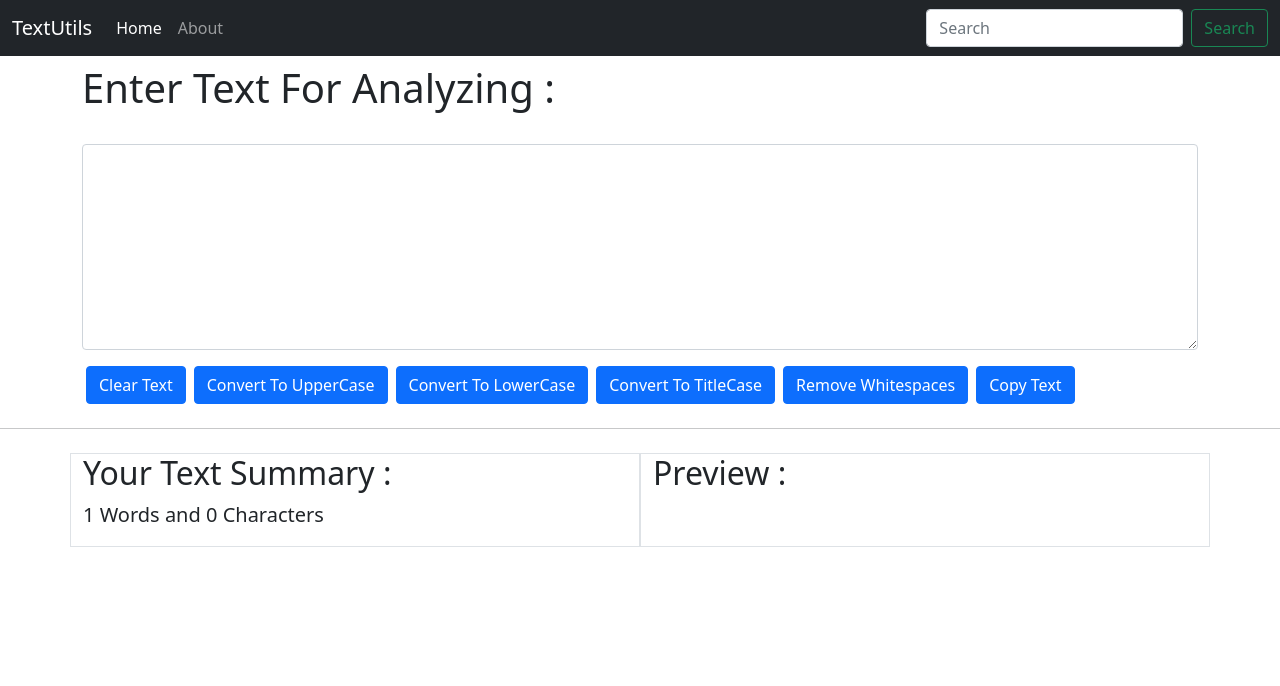
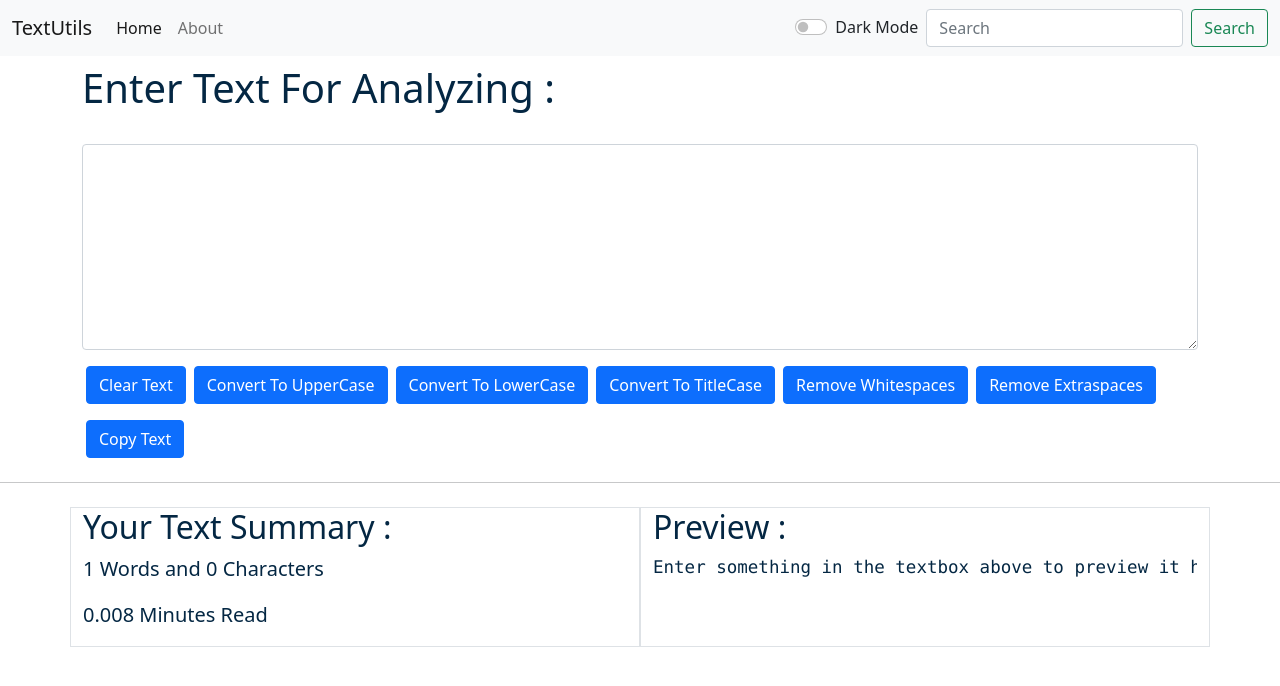
Before and after one commit to Alfaiz-Thoughtwin/React-Tutorials, a React (Create React App) app in the folder textutils/: page / in a window 1280 px wide. Shown: the top 686 px of the page. Built offline with nearby package versions, Linux system fonts and the light colour scheme.

Commit message:
Tut12 Improving Dark Mode & Refactoring App Component

```diff
--- a/textutils/src/App.js
+++ b/textutils/src/App.js
@@ -3,13 +3,27 @@ import './App.css';
 // import About from './components/About';
 import Navbar from './components/Navbar';
 import TextForm from './components/TextForm';
+import React, { useState } from 'react'
+
 
 
 function App() {
+  const [mode, setMode] = useState('light');
+  const toggleMode = () => {
+    if (mode === 'light') {
+      setMode('dark');
+      document.body.style.backgroundColor = '#042743';
+    }
+    else {
+      setMode('light');
+      document.body.style.backgroundColor = 'white';
+    }
+
+  };
   return (
     <>
-    <Navbar title="TextUtils"/>
-    <TextForm heading="Enter Text For Analyzing :" />
+    <Navbar title="TextUtils" mode={mode} toggleMode={toggleMode}/>
+    <TextForm heading="Enter Text For Analyzing :" mode={mode} />
     {/* <About/> */}
     </>
   );
--- a/textutils/src/components/Navbar.js
+++ b/textutils/src/components/Navbar.js
@@ -4,7 +4,7 @@ import PropTypes from 'prop-types'
 
 export default function Navbar(props) {
     return (
-    <nav className="navbar navbar-expand-lg navbar-dark bg-dark">
+    <nav className={`navbar navbar-expand-lg navbar-${props.mode} bg-${props.mode}`}>
         <div className="container-fluid">
             <a className="navbar-brand" href="/">{props.title}</a>
             <button className="navbar-toggler" type="button" data-bs-toggle="collapse" data-bs-target="#navbarSupportedContent" aria-controls="navbarSupportedContent" aria-expanded="false" aria-label="Toggle navigation">
@@ -19,6 +19,10 @@ export default function Navbar(props) {
                         <a className="nav-link" href="/">{props.aboutText}</a>
                     </li>
                 </ul>
+                <div className={`form-check form-switch mx-2 text-${props.mode === 'light'?'dark':'light'}`}>
+                        <input onClick={props.toggleMode} className="form-check-input" type="checkbox" id="btnDark" name="btnDark"/>
+                        <label className="form-check-label" htmlFor="btnDark">Dark Mode</label>
+                </div>
                 <form className="d-flex">
                     <input className="form-control me-2" type="search" placeholder="Search" aria-label="Search"/>
                     <button className="btn btn-outline-success" type="submit">Search</button>
--- a/textutils/src/components/TextForm.js
+++ b/textutils/src/components/TextForm.js
@@ -27,6 +27,11 @@ export default function TextForm(props) {
         setText(newText);
     };
 
+    const handleExtraSpClick = () => {
+        let newText = text.split(/[ ]+/);
+        setText(newText.join(" "));
+    };
+
     const handleTitleClick =() => {
         let newText = text.toLowerCase().split(" ").map(function (word) {
             return word.charAt(0).toUpperCase() + word.slice(1);
@@ -37,28 +42,34 @@ export default function TextForm(props) {
     const [text, setText] = useState("");
     return (
         <>
-        <div className="container my-2">
+        <div className="container my-2" style={{color: props.mode === 'dark'?'white':'#042743'}}>
             <h1>{props.heading}</h1>
             <div className="mb-4">
                 <label htmlFor="myBox" className="form-label"></label>
-                <textarea className="form-control" value={text} onChange={handleOnChange} id="myBox" name="myBox" rows="8"></textarea>
-                <button className="btn btn-primary mt-3 mx-1" onClick={handleClearClick}>Clear Text</button>
-                <button className="btn btn-primary mt-3 mx-1" onClick={handleUnClick}>Convert To UpperCase</button>
-                <button className="btn btn-primary mt-3 mx-1" onClick={handleLoClick}>Convert To LowerCase</button>
-                <button className="btn btn-primary mt-3 mx-1" onClick={handleTitleClick}>Convert To TitleCase</button>
-                <button className="btn btn-primary mt-3 mx-1" onClick={handleWhiteSpClick}>Remove Whitespaces</button>
-                <button className="btn btn-primary mt-3 mx-1" onClick={()=> navigator.clipboard.writeText(text)}>Copy Text</button>
+                <textarea className="form-control" style={{backgroundColor: props.mode === 'dark'?'#042743':'white',color: props.mode === 'dark'?'white':'#042743'}} value={text} onChange={handleOnChange} id="myBox" name="myBox" rows="8"></textarea>
+                <button className={`btn btn-${props.mode === 'dark'?'danger':'primary'} mt-3 mx-1`} onClick={handleClearClick}>Clear Text</button>
+                <button className={`btn btn-${props.mode === 'dark'?'danger':'primary'} mt-3 mx-1`} onClick={handleUnClick}>Convert To UpperCase</button>
+                <button className={`btn btn-${props.mode === 'dark'?'danger':'primary'} mt-3 mx-1`} onClick={handleLoClick}>Convert To LowerCase</button>
+                <button className={`btn btn-${props.mode === 'dark'?'danger':'primary'} mt-3 mx-1`} onClick={handleTitleClick}>Convert To TitleCase</button>
+                <button className={`btn btn-${props.mode === 'dark'?'danger':'primary'} mt-3 mx-1`} onClick={handleWhiteSpClick}>Remove Whitespaces</button>
+                <button className={`btn btn-${props.mode === 'dark'?'danger':'primary'} mt-3 mx-1`} onClick={handleExtraSpClick}>Remove Extraspaces</button>
+                <button className={`btn btn-${props.mode === 'dark'?'danger':'primary'} mt-3 mx-1`} onClick={()=> navigator.clipboard.writeText(text)}>Copy Text</button>
             </div>
         </div><hr/>
-        <div className="container my-4">
+        <div className="container my-4" style={{color: props.mode === 'dark'?'white':'#042743'}}>
             <div className="row">
             <div className="col-md-6 border">
                 <h2>Your Text Summary :</h2>
                 <p className="lead">{text.split(" ").length} Words and {text.length} Characters</p>
+                <p className="lead">{0.008 * text.split(" ").length} Minutes Read</p>
             </div>
             <div className="col-md-6 border">
                 <h2>Preview :</h2>
-                <p className="lead">{text}</p>
+                <p className="lead">
+                    <pre>
+                        {text.length>0?text:"Enter something in the textbox above to preview it here."}
+                    </pre>
+                </p>
             </div>
             </div>
         </div>
```
Also changed, not shown: textutils/src/components/About.js (+5 -2 lines).
